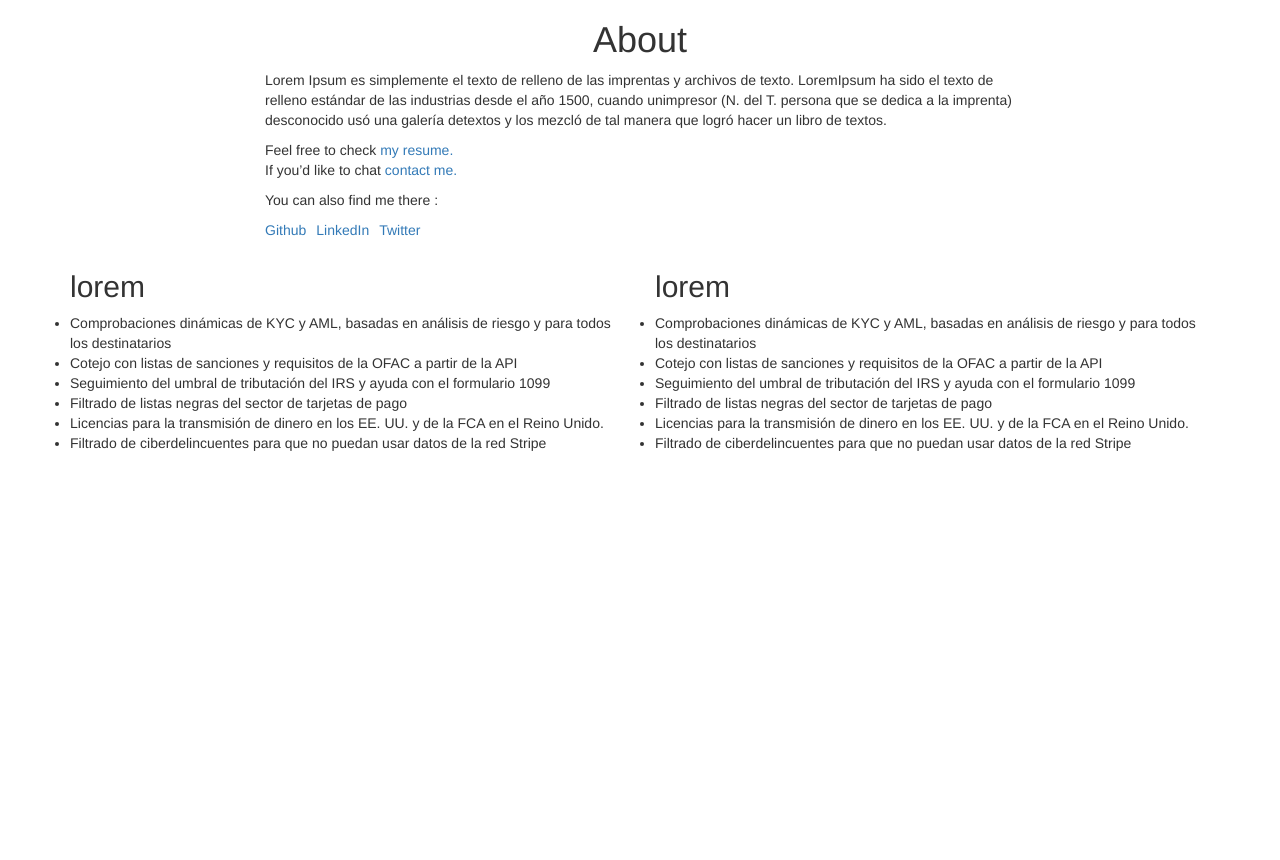
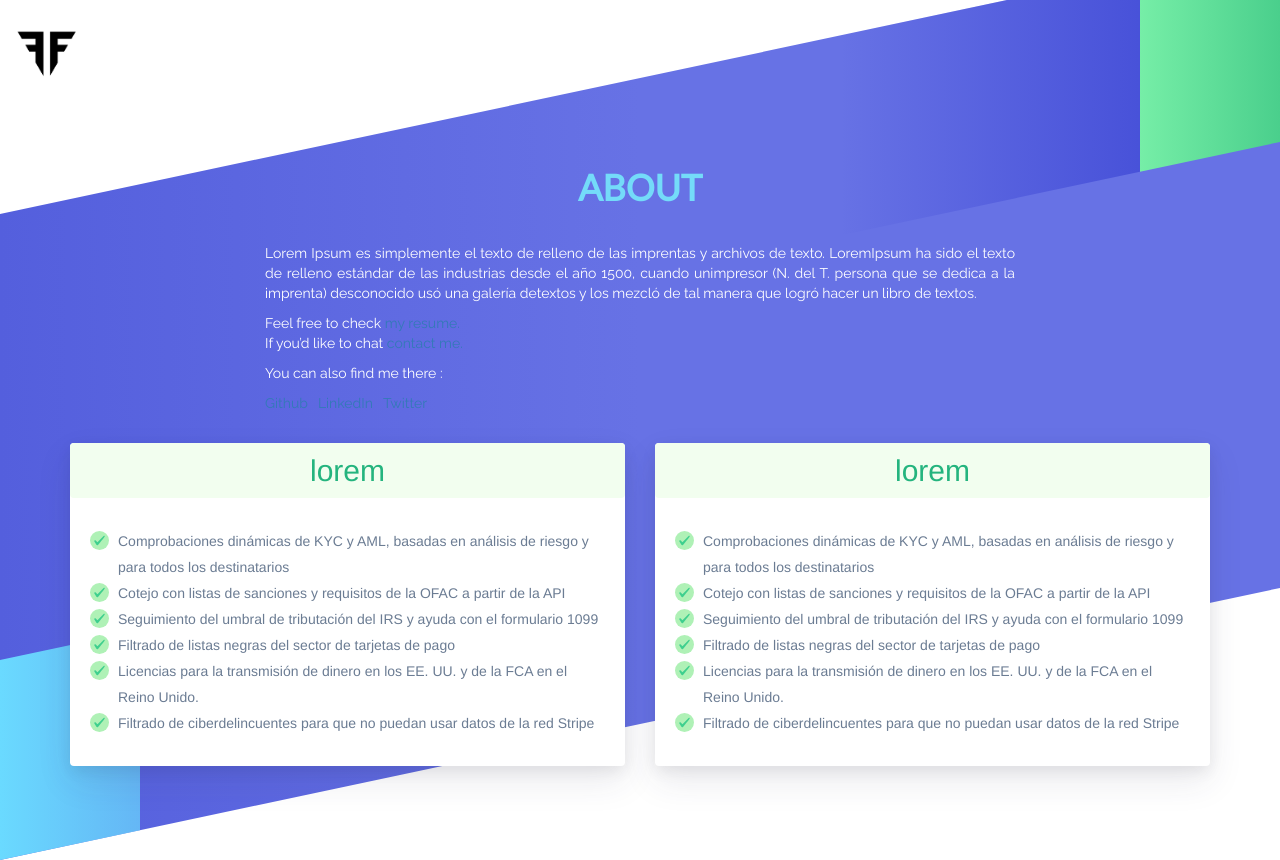
Before and after one commit to FiorellaQA/Portfolio, a website: page index.html in a window 1280 px wide. Both pictures are taken after a click on the button "Learn more". Before the commit the page ends 800 px from the top, so only its background shows below. Drawn offline with Linux system fonts and the light colour scheme.

Commit message:
añadiendo estilos de la seccion about

```diff
--- a/assets/js/components/about.js
+++ b/assets/js/components/about.js
@@ -1,9 +1,15 @@
 'use strict';
 
 function About() {
-	var section = $('<section></section>');
-	var logo = $('<div class="main-logo">' +
-					'<a href="http://fiorellaquispe.com"><img src="assets/img/logo.png"></a>' +
+	var section = $('<section id="about"></section>');
+	var logo = $('<div class="container-fluid">' +
+					'<div class="row">' +
+						'<div class="col-xs-6 center-block">' +
+							'<a href="http://fiorellaquispe.com">' +
+								'<img class="img-responsive logo" src="assets/img/logo-fiorella.png">' +
+							'</a>' +
+						'</div>' +
+						'</div>' +
 					'</div>');
 
 	var diagonals = $('<div class="diagonals">' +
@@ -14,8 +20,8 @@ function About() {
 
 	var container = $('<div class="container"></div>');
 
-	var rowTitle = $('<div class="about__title row">' +
-					'<h1 class="about__title--text col-sm-12 text-center">About</h1>' +
+	var rowTitle = $('<div class="row">' +
+					'<h1 class="about__title col-sm-12 text-center">About</h1>' +
 					'</div>');
 
 	var rowDescription = $('<div class="row">' +
@@ -82,6 +88,7 @@ function About() {
 		.append(rowSkills);
 
 	section
+		.append(logo)
 		.append(diagonals)
 		.append(container);
 
--- a/assets/scss/_main.scss
+++ b/assets/scss/_main.scss
@@ -3,7 +3,7 @@
 @import "_mixins";
 
 *{
-	margin:0px;
+	margin:0;
 	padding: 0;
 	@include border-box;
 }
@@ -101,6 +101,91 @@ header{
 
 }
 
+#about{
+	position: relative;
+	//margin-top: 70px;
+	//@media (min-width: 880px){
+	//	margin-top: 170px;
+    //
+	//}
+	//@media (min-width: 670px){
+	//	margin-top: 120px;
+    //
+	//}
+	img.logo{
+		margin-top: 28px;
+		height: 50px;
+	}
+	.diagonals {
+		height: 100%;
+		grid: repeat(2,200px)/1fr minmax(0,1000px) 1fr;
+		align-content: space-between;
+		background: linear-gradient(100grad,#545fdd,#6772e5 50%);
+		@media (min-width: 670px) {
+			height: calc(100% - 120px);
+		}
+		:nth-child(1) {
+			grid-column: 2;
+			background: linear-gradient(100grad,rgba(41,50,205,0) 70%,rgba(41,50,205,.5));
+		}
+		:nth-child(2) {
+			background: linear-gradient(100grad,#76eea7,#4acf8c);
+		}
+		:nth-child(3) {
+			grid-row: 2;
+			background: linear-gradient(100grad,#6adaff,rgba(106,218,255,.7));
+		}
+	}
+	.about__title {
+		margin-top: 90px;
+		margin-bottom: 35px;
+		font-weight: bold;
+		/* font-size: 30px; */
+		text-transform: uppercase;
+		font-family: 'Lato', sans-serif;
+		color: #74dbf9;
+	}
+	.about__description{
+		font-family: 'Raleway', sans-serif;
+		color:#FFF;
+		.about__description--info{
+			text-align: justify;
+		}
+	}
+	.skills__contenido{
+		border-radius: 4px;
+		background: #fff;
+		box-shadow: 0 15px 35px rgba(50,50,93,.1), 0 5px 15px rgba(0,0,0,.07);
+		.skills__contenido--title {
+			border-radius: 4px 4px;
+			padding: 11px 0;
+			text-align: center;
+			color: #24b47e;
+			background: #f2feef;
+		}
+		.skills__contenido--description{
+			padding: 20px;
+			color: #6b7c93;
+			ul{
+				list-style: none;
+				li {
+					position: relative;
+					padding-left: 28px;
+					line-height: 26px;
+					&:before {
+						content: url('../img/checkmark.svg');
+						position: absolute;
+						top: 3px;
+						left: 0;
+						width: 19px;
+					}
+				}
+			}
+		}
+	}
+
+}
+
 
 
 
```
Also changed, not shown: assets/css/main.css, assets/img/checkmark.svg (added), assets/img/logo-fiorella.png (added), assets/img/logo.png, assets/img/logo2.png (added), assets/img/logo3.png (added), 1 other file.
